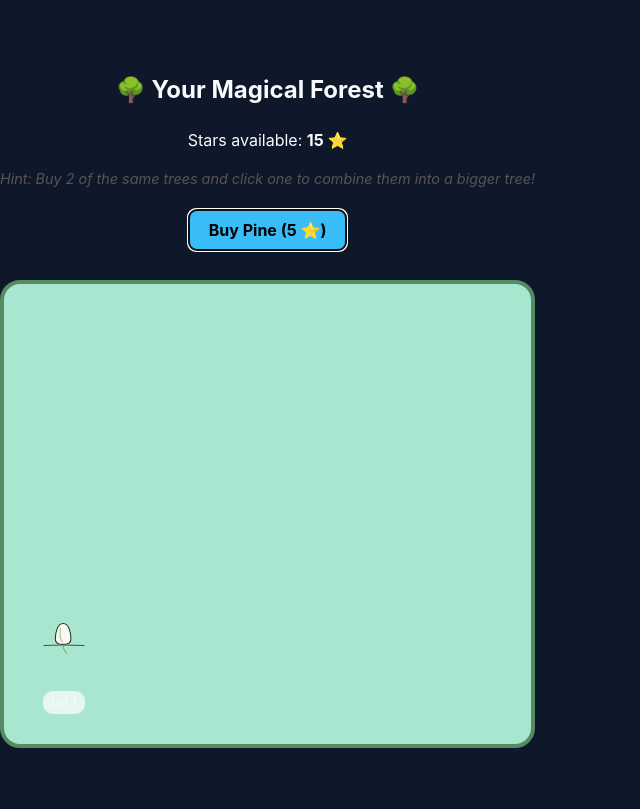
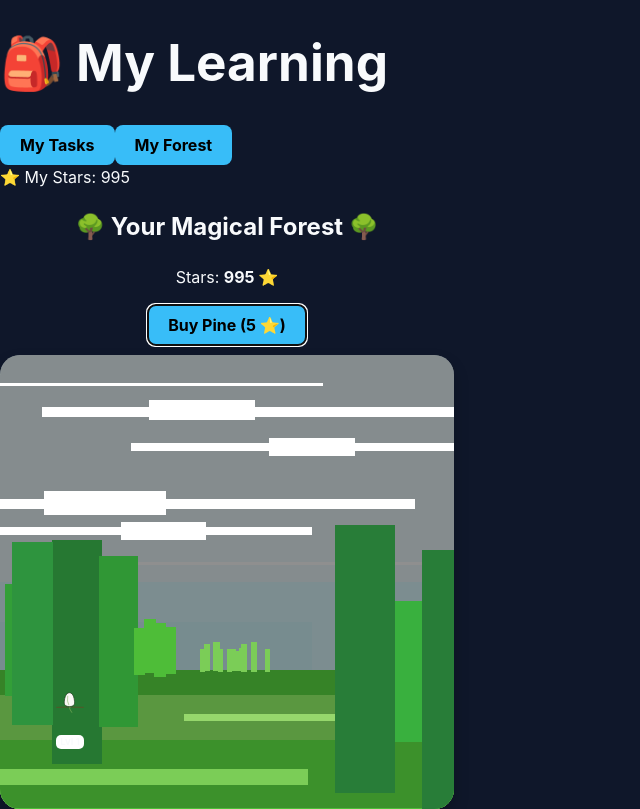
Before and after one commit to Victor2275/HOTHproject, a React (Vite) app in the folder frontend/: page /reward in a window 1280 px wide. Both pictures are taken after a click on the button "Buy Pine (5 ⭐)". Shown: the whole page, without its empty margins (0-640 px from the left). Built offline with nearby package versions, Linux system fonts and the light colour scheme.

Commit message:
Trees changes

```diff
--- a/frontend/src/App.jsx
+++ b/frontend/src/App.jsx
@@ -7,7 +7,7 @@ import RewardView from './components/RewardView';
 import EmotionView from './components/EmotionView';
 import './App.css';
 
-// New Component: Initial Session/QR Code screen
+// Initial Session/QR Code screen
 function SessionSetup({ setRole }) {
   const navigate = useNavigate();
   // In a real app, this URL would point to your hosted student page
@@ -36,8 +36,8 @@ function SessionSetup({ setRole }) {
 }
 
 export default function App() {
-  const [role, setRole] = useState(null); // Starts null, set to 'teacher' via SessionSetup
-  const [points, setPoints] = useState(20);
+  const [role, setRole] = useState(null);
+  const [points, setPoints] = useState(1000);
   const [tasks, setTasks] = useState([
     { id: 1, title: "Basic Math", steps: ["Read the numbers", "Add them together", "Write the answer"], timeLimitSeconds: 180 }
   ]);
@@ -47,6 +47,8 @@ export default function App() {
   return (
     <Router>
       <div className="app-container">
+
+        {/* TEACHER NAVIGATION */}
         {role === 'teacher' && (
           <header>
             <h1>🌟 Learning Journey (Teacher)</h1>
@@ -56,6 +58,18 @@ export default function App() {
               <Link to="/emotion"><button>Emotion Logs</button></Link>
             </nav>
             <div className="points-display">⭐ Class Stars: {points}</div>
+          </header>
+        )}
+
+        {/* STUDENT NAVIGATION (Shows up if they bypass the teacher screen) */}
+        {role !== 'teacher' && window.location.pathname !== '/' && (
+          <header>
+            <h1>🎒 My Learning</h1>
+            <nav>
+              <Link to="/student"><button>My Tasks</button></Link>
+              <Link to="/reward"><button>My Forest</button></Link>
+            </nav>
+            <div className="points-display">⭐ My Stars: {points}</div>
           </header>
         )}
 
@@ -73,10 +87,17 @@ export default function App() {
               }
             />
 
-            {/* Student route is always accessible but view-only */}
+            {/* ADDED: setPoints and setEmotions so the student can actually use them! */}
             <Route
               path="/student"
-              element={<StudentView tasks={tasks} points={points} />}
+              element={
+                <StudentView
+                  tasks={tasks}
+                  points={points}
+                  setPoints={setPoints}
+                  setEmotions={setEmotions}
+                />
+              }
             />
 
             <Route
--- a/frontend/src/components/RewardView.jsx
+++ b/frontend/src/components/RewardView.jsx
@@ -1,163 +1,160 @@
-import React, { useState } from 'react';
+import React from 'react';
+import { motion } from 'framer-motion';
 
-// 1. IMPORT YOUR NEW ANIMATED COMPONENTS HERE
+// IMPORT YOUR ANIMATED COMPONENTS
 import { SeedIcon } from './SeedIcon';
 import { SaplingIcon } from './SaplingIcon';
 import { TreeIcon } from './TreeIcon';
 
-// ==========================================
-// 🎨 UI INTEGRATION AREA: IMPORT ASSETS HERE
-// ==========================================
-// When you have a custom background, uncomment the line below
-// and change the file path to match your exported image.
-// import forestBackground from '../assets/forest-backdrop.jpg';
-
-// ==========================================
-// 🌲 TREE CONFIGURATION DICTIONARY
-// ==========================================
-// This dictionary controls the graphics and names for the tree type and level.
 const TREE_TYPES = {
   pine: {
     name: "Animated Pine",
     cost: 5,
     levels: {
-      // Using your Framer Motion icons here!
-      1: { size: '60px', graphic: <SeedIcon size={60} /> },
-      2: { size: '100px', graphic: <SaplingIcon size={100} /> },
-      3: { size: '150px', graphic: <TreeIcon size={150} /> },
+      1: { size: '40px', graphic: <SeedIcon size={40} />, offset: -20 },
+      2: { size: '70px', graphic: <SaplingIcon size={70} />, offset: -35 },
+      3: { size: '100px', graphic: <TreeIcon size={100} />, offset: -50 },
     }
   }
 };
 
+// 📍 12 SAFE SLOTS
+// Adjusted so that even a 100px tree (offset -50) stays within the 454x454 bounds.
+// Safe Range: X(50 to 404), Y(50 to 404)
+const TREE_POSITIONS = [
+  { left: 70, top: 340 },  { left: 150, top: 320 }, { left: 230, top: 340 }, { left: 310, top: 320 },
+  { left: 380, top: 350 }, { left: 110, top: 260 }, { left: 200, top: 240 }, { left: 290, top: 260 },
+  { left: 60, top: 390 },  { left: 160, top: 400 }, { left: 260, top: 390 }, { left: 360, top: 400 }
+];
 
-
-
-// Notice we added forest and setForest into the props here!
 export default function RewardView({ points, setPoints, forest, setForest }) {
 
-  // 1. Function to buy and plant a Level 1 tree
   const plantTree = (type) => {
     const cost = TREE_TYPES[type].cost;
-    if (points >= cost) {
-      setPoints(points - cost);
+    if (points < cost) return alert("You need more stars! 🌟");
 
-      const newTree = {
-        id: Date.now(), // Unique ID for React
-        type: type,     // 'pine'
-        level: 1        // All new trees start at level 1
-      };
+    const occupiedSlots = forest.map(t => t.slotIndex);
+    const nextSlotIndex = TREE_POSITIONS.findIndex((_, index) => !occupiedSlots.includes(index));
 
-      setForest([...forest, newTree]);
-    } else {
-      alert("You need more stars! 🌟");
-    }
+    if (nextSlotIndex === -1) return alert("Forest full!");
+
+    setPoints(points - cost);
+    setForest([...forest, { id: Date.now(), type, level: 1, slotIndex: nextSlotIndex }]);
   };
 
-  // 2. Function to COMBINE/MERGE trees
   const handleTreeClick = (clickedTree) => {
-    // If the tree is already max level (Level 3), do nothing
-    if (clickedTree.level >= 3) {
-      alert("This tree is fully grown! It can't get any bigger.");
-      return;
-    }
-
-    // Look for ANOTHER tree in the forest of the exact same TYPE and LEVEL
     const matchIndex = forest.findIndex(
       (t) => t.id !== clickedTree.id && t.type === clickedTree.type && t.level === clickedTree.level
     );
 
-    if (matchIndex !== -1) {
-      // WE FOUND A MATCH! Let's combine them.
+    if (clickedTree.level < 3 && matchIndex !== -1) {
       const matchedTree = forest[matchIndex];
-
-      // Remove both old trees from the array
       const newForest = forest.filter(t => t.id !== clickedTree.id && t.id !== matchedTree.id);
-
-      // Create a new upgraded tree (Level + 1)
-      const upgradedTree = {
-        id: Date.now(),
-        type: clickedTree.type,
-        level: clickedTree.level + 1
-      };
-
-      // Add the new upgraded tree to the forest
-      setForest([...newForest, upgradedTree]);
-
-    } else {
-      // No match found
-      alert(`To upgrade this ${TREE_TYPES[clickedTree.type].name}, you need another Level ${clickedTree.level} tree of the same kind to combine it with!`);
+      setForest([...newForest, { id: Date.now(), type: clickedTree.type, level: clickedTree.level + 1, slotIndex: clickedTree.slotIndex }]);
     }
   };
 
   return (
     <div className="reward-view" style={{ textAlign: 'center' }}>
       <h2>🌳 Your Magical Forest 🌳</h2>
-      <p>Stars available: <strong>{points} ⭐</strong></p>
-      <p style={{ color: '#555', fontSize: '0.9rem' }}>
-        <em>Hint: Buy 2 of the same trees and click one to combine them into a bigger tree!</em>
-      </p>
+      <p>Stars: <strong>{points} ⭐</strong></p>
 
-      {/* --- STORE PANEL --- */}
-      <div className="store-panel" style={{ margin: '20px', display: 'flex', gap: '10px', justifyContent: 'center' }}>
-        <button onClick={() => plantTree('pine')} disabled={points < TREE_TYPES.pine.cost}>
-          Buy Pine (5 ⭐)
-        </button>
-      </div>
+      <button onClick={() => plantTree('pine')} style={{ marginBottom: '10px' }}>Buy Pine (5 ⭐)</button>
 
-      {/* ========================================== */}
-      {/* 🖼️ UI INTEGRATION AREA: BACKDROP           */}
-      {/* ========================================== */}
+      <div style={{ display: 'flex', justifyContent: 'center' }}>
+        {/* The 454x454 Fixed Box */}
+        <div style={{ width: '454px', height: '454px', position: 'relative', overflow: 'hidden', borderRadius: '20px', boxShadow: '0 8px 16px rgba(0,0,0,0.2)' }}>
 
-      <div className="forest-grid" style={{
-        display: 'flex',
-        flexWrap: 'wrap',
-        alignItems: 'flex-end', // Aligns trees to the "ground"
-        gap: '20px',
-        marginTop: '30px',
-        minHeight: '400px',
-        backgroundColor: '#a8e6cf',
-        padding: '30px',
-        borderRadius: '20px',
-        border: '4px solid #568a62'
-      }}>
+          {/* --- START OF YOUR GRASS CODE --- */}
+          <div style={{width: '100%', height: '100%', position: 'relative', overflow: 'hidden'}}>
+            <div style={{width: 453.50, height: 453.50, left: 0, top: 0, position: 'absolute', background: '#ECF9FC'}} />
+            <div style={{width: 322.92, height: 3.46, left: 130.58, top: 207.32, position: 'absolute', background: 'white'}} />
+            <div style={{width: 453.50, height: 453.50, left: 0, top: 0, position: 'absolute', background: 'black', opacity: 0.05}} />
+            <div style={{width: 454, height: 120.76, left: -0.13, top: 227.55, position: 'absolute', background: '#D2EDF3'}} />
+            <div style={{width: 453.50, height: 453.50, left: 0, top: 0, position: 'absolute', background: 'black', opacity: 0.05}} />
+            <div style={{width: 312.23, height: 83.05, left: -0.13, top: 267.41, position: 'absolute', background: '#BEDFE5'}} />
+            <div style={{width: 453.50, height: 453.50, left: 0, top: 0, position: 'absolute', background: 'black', opacity: 0.05}} />
+            <div style={{width: 454, height: 138.16, left: -0.13, top: 315.65, position: 'absolute', background: '#7BCD57'}} />
+            <div style={{width: 453.50, height: 453.50, left: 0, top: 0, position: 'absolute', background: 'black', opacity: 0.05}} />
+            <div style={{width: 454, height: 138.18, left: -0.13, top: 315.63, position: 'absolute', background: '#4EBD38'}} />
+            <div style={{width: 453.50, height: 453.50, left: 0, top: 0, position: 'absolute', background: 'black', opacity: 0.05}} />
+            <div style={{width: 454, height: 113.68, left: -0.13, top: 340.13, position: 'absolute', background: '#7BCD57'}} />
+            <div style={{width: 453.50, height: 453.50, left: 0, top: 0, position: 'absolute', background: 'black', opacity: 0.05}} />
+            <div style={{width: 454, height: 68.11, left: -0.13, top: 385.69, position: 'absolute', background: '#4EBD38'}} />
+            <div style={{width: 453.50, height: 453.50, left: 0, top: 0, position: 'absolute', background: 'black', opacity: 0.05}} />
+            <div style={{width: 49.94, height: 223.48, left: 51.71, top: 185.73, position: 'absolute', background: '#2E943E'}} />
+            <div style={{width: 453.50, height: 453.50, left: 0, top: 0, position: 'absolute', background: 'black', opacity: 0.05}} />
+            <div style={{width: 38.23, height: 171.06, left: 99.35, top: 201.25, position: 'absolute', background: '#39B03E'}} />
+            <div style={{width: 453.50, height: 453.50, left: 0, top: 0, position: 'absolute', background: 'black', opacity: 0.05}} />
+            <div style={{width: 25.18, height: 112.67, left: 5.34, top: 229.11, position: 'absolute', background: '#39B03E'}} />
+            <div style={{width: 453.50, height: 453.50, left: 0, top: 0, position: 'absolute', background: 'black', opacity: 0.05}} />
+            <div style={{width: 16.59, height: 74.21, left: 421.71, top: 246.47, position: 'absolute', background: '#4EBD38'}} />
+            <div style={{width: 453.50, height: 453.50, left: 0, top: 0, position: 'absolute', background: 'black', opacity: 0.05}} />
+            <div style={{width: 269.65, height: 7.23, left: 184.22, top: 359.13, position: 'absolute', background: '#96D76C'}} />
+            <div style={{width: 12.54, height: 56.12, left: 383.89, top: 262.07, position: 'absolute', background: '#4EBD38'}} />
+            <div style={{width: 31.54, height: 141.13, left: 390.54, top: 246.47, position: 'absolute', background: '#39B03E'}} />
+            <div style={{width: 59.92, height: 268.13, left: 334.96, top: 170.56, position: 'absolute', background: '#287D38'}} />
+            <div style={{width: 308.26, height: 16.13, left: -0.13, top: 414.61, position: 'absolute', background: '#7BCD57'}} />
+            <div style={{width: 5.06, height: 22.66, left: 200.08, top: 294.14, position: 'absolute', background: '#7BCD57'}} />
+            <div style={{width: 6.21, height: 27.79, left: 203.70, top: 288.94, position: 'absolute', background: '#7BCD57'}} />
+            <div style={{width: 6.52, height: 29.18, left: 213.15, top: 287.55, position: 'absolute', background: '#7BCD57'}} />
+            <div style={{width: 5.06, height: 22.66, left: 218.16, top: 294.56, position: 'absolute', background: '#7BCD57'}} />
+            <div style={{width: 5.06, height: 22.66, left: 226.99, top: 294.25, position: 'absolute', background: '#7BCD57'}} />
+            <div style={{width: 6.21, height: 27.79, left: 241.26, top: 289.15, position: 'absolute', background: '#7BCD57'}} />
+            <div style={{width: 6.52, height: 29.18, left: 250.71, top: 287.75, position: 'absolute', background: '#7BCD57'}} />
+            <div style={{width: 5.06, height: 22.66, left: 264.55, top: 294.46, position: 'absolute', background: '#7BCD57'}} />
+            <div style={{width: 5.07, height: 22.66, left: 230.53, top: 294, position: 'absolute', background: '#7BCD57'}} />
+            <div style={{width: 5.06, height: 22.66, left: 239.36, top: 293.69, position: 'absolute', background: '#7BCD57'}} />
+            <div style={{width: 4.41, height: 19.73, left: 235.26, top: 296.64, position: 'absolute', background: '#7BCD57'}} />
+            <div style={{width: 40.90, height: 182.99, left: 12.22, top: 187.29, position: 'absolute', background: '#2E943E'}} />
+            <div style={{width: 32.16, height: 258.21, left: 421.71, top: 195.60, position: 'absolute', background: '#287D38'}} />
+            <div style={{width: 10.42, height: 46.63, left: 166.06, top: 272.74, position: 'absolute', background: '#4EBD38'}} />
+            <div style={{width: 12.22, height: 54.66, left: 154.10, top: 267.83, position: 'absolute', background: '#4EBD38'}} />
+            <div style={{width: 12.22, height: 54.66, left: 143.72, top: 264, position: 'absolute', background: '#4EBD38'}} />
+            <div style={{width: 10.42, height: 46.63, left: 134.49, top: 273.16, position: 'absolute', background: '#4EBD38'}} />
+            <div style={{width: 415.51, height: 10.01, left: -0.13, top: 144.17, position: 'absolute', background: 'white'}} />
+            <div style={{width: 323.29, height: 7.79, left: 130.58, top: 88.55, position: 'absolute', background: 'white'}} />
+            <div style={{width: 412.29, height: 9.94, left: 41.58, top: 51.97, position: 'absolute', background: 'white'}} />
+            <div style={{width: 312.32, height: 7.53, left: -0.13, top: 172.40, position: 'absolute', background: 'white'}} />
+            <div style={{width: 122.16, height: 23.22, left: 43.80, top: 136.66, position: 'absolute', background: 'white'}} />
+            <div style={{width: 106.29, height: 20.21, left: 148.51, top: 45.52, position: 'absolute', background: 'white'}} />
+            <div style={{width: 85.74, height: 17.94, left: 269.12, top: 83.26, position: 'absolute', background: 'white'}} />
+            <div style={{width: 85.74, height: 17.94, left: 120.60, top: 167.17, position: 'absolute', background: 'white'}} />
+            <div style={{width: 323.29, height: 3.46, left: -0.13, top: 27.86, position: 'absolute', background: 'white'}} />
+          </div>
+          {/* --- END OF YOUR GRASS CODE --- */}
 
-        {forest.length === 0 ? (
-          <p style={{ width: '100%', color: '#333', fontSize: '1.2rem' }}>
-            It's empty here! Complete tasks to earn stars and plant trees.
-          </p>
-        ) : (
-          forest.map((tree) => {
+          {forest.map((tree) => {
             const treeData = TREE_TYPES[tree.type].levels[tree.level];
+            const position = TREE_POSITIONS[tree.slotIndex];
 
             return (
-              <div
+              <motion.div
                 key={tree.id}
                 onClick={() => handleTreeClick(tree)}
+                whileTap={{ scale: 0.8 }}
+                transition={{ type: "spring", stiffness: 400, damping: 17 }}
                 style={{
-                  cursor: 'pointer',
-                  transition: 'transform 0.2s',
-                  animation: 'pop-in 0.4s ease-out',
+                  position: 'absolute',
+                  left: position.left + treeData.offset + 'px',
+                  top: position.top + treeData.offset + 'px',
+                  cursor: tree.level >= 3 ? 'default' : 'pointer',
+                  zIndex: tree.level >= 3 ? 5 : 100,
                   display: 'flex',
                   flexDirection: 'column',
-                  alignItems: 'center'
+                  alignItems: 'center',
                 }}
-                title="Click to combine!"
-                onMouseOver={(e) => e.currentTarget.style.transform = 'scale(1.1)'}
-                onMouseOut={(e) => e.currentTarget.style.transform = 'scale(1)'}
               >
-                {/* 🎨 THIS IS WHERE THE GRAPHIC RENDERS */}
                 <span style={{ fontSize: treeData.size, display: 'inline-block' }}>
                   {treeData.graphic}
                 </span>
-
-                {/* Small indicator so kids know what level it is */}
-                <div style={{ fontSize: '0.8rem', background: 'rgba(255,255,255,0.7)', borderRadius: '10px', padding: '2px 8px', marginTop: '5px' }}>
+                <div style={{ fontSize: '0.6rem', background: 'white', borderRadius: '5px', padding: '0 4px', fontWeight: 'bold' }}>
                   Lvl {tree.level}
                 </div>
-              </div>
+              </motion.div>
             );
-          })
-        )}
+          })}
+        </div>
       </div>
     </div>
   );
```
Also changed, not shown: 1 other file (tests, documents, lock files or other folders).
